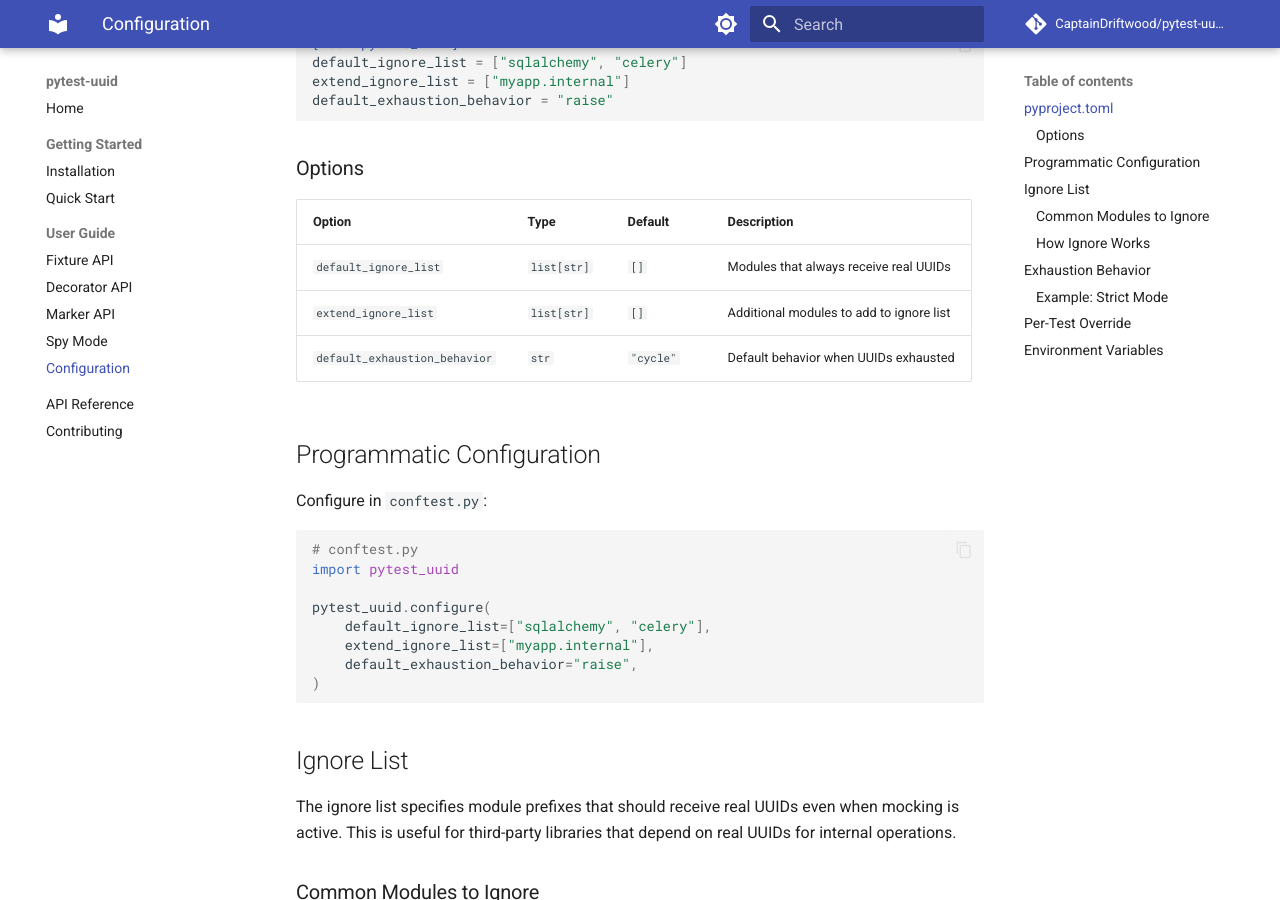
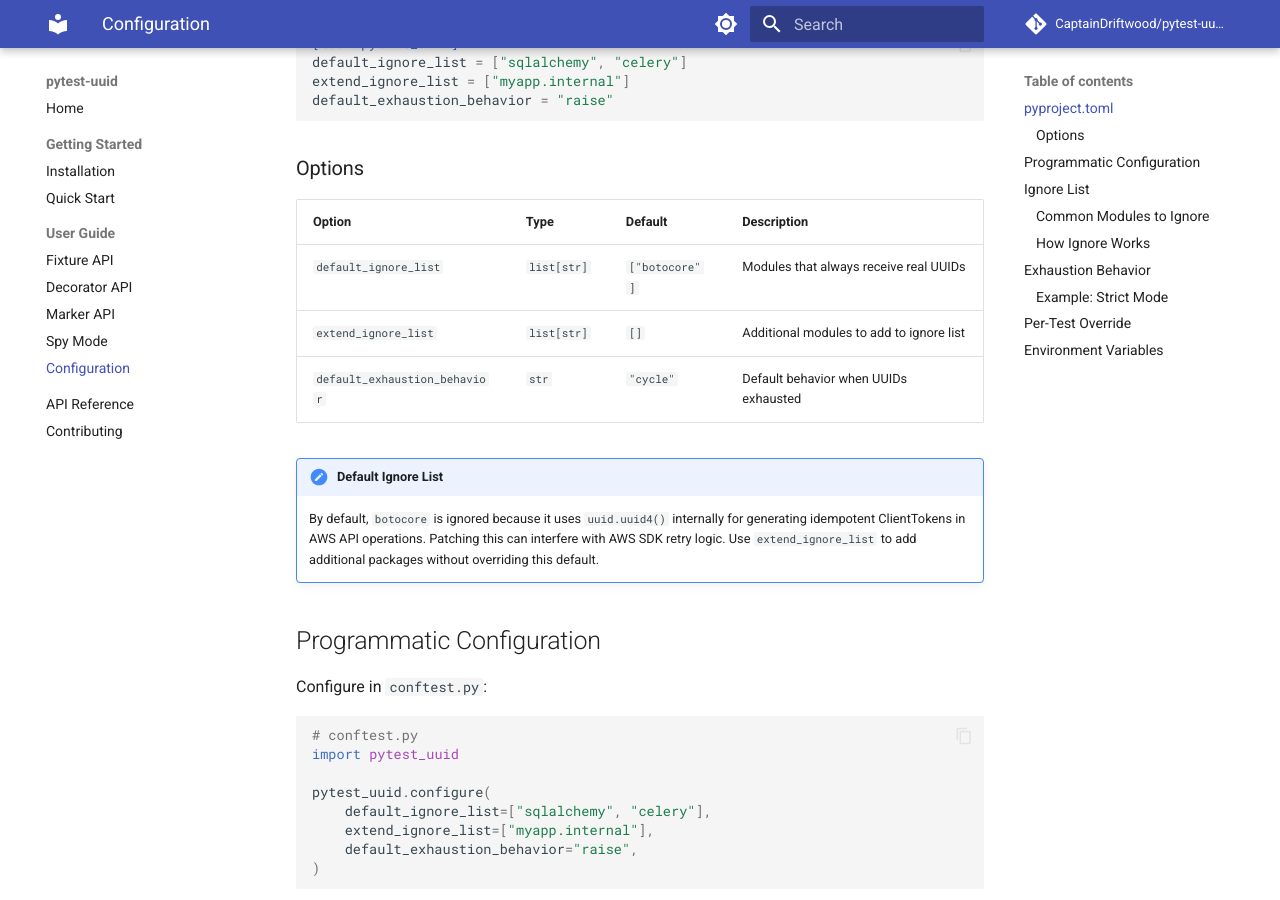
Before and after one commit to CaptainDriftwood/pytest-uuid, an MkDocs documentation site: the page built from docs/guide/configuration.md, in a window 1280 px wide and 900 px high, scrolled down 298 px. Built offline with MkDocs 1.6.1 and Material for MkDocs 9.7.7, drawn with Linux system fonts in a browser that asks for light colours; comment, search, counter and statistics services are not loaded.

Commit message:
docs: update default_ignore_list default value to include botocore

```diff
--- a/docs/guide/configuration.md
+++ b/docs/guide/configuration.md
@@ -15,9 +15,12 @@ default_exhaustion_behavior = "raise"
 
 | Option | Type | Default | Description |
 |--------|------|---------|-------------|
-| `default_ignore_list` | `list[str]` | `[]` | Modules that always receive real UUIDs |
+| `default_ignore_list` | `list[str]` | `["botocore"]` | Modules that always receive real UUIDs |
 | `extend_ignore_list` | `list[str]` | `[]` | Additional modules to add to ignore list |
 | `default_exhaustion_behavior` | `str` | `"cycle"` | Default behavior when UUIDs exhausted |
+
+!!! note "Default Ignore List"
+    By default, `botocore` is ignored because it uses `uuid.uuid4()` internally for generating idempotent ClientTokens in AWS API operations. Patching this can interfere with AWS SDK retry logic. Use `extend_ignore_list` to add additional packages without overriding this default.
 
 ## Programmatic Configuration
 
```
